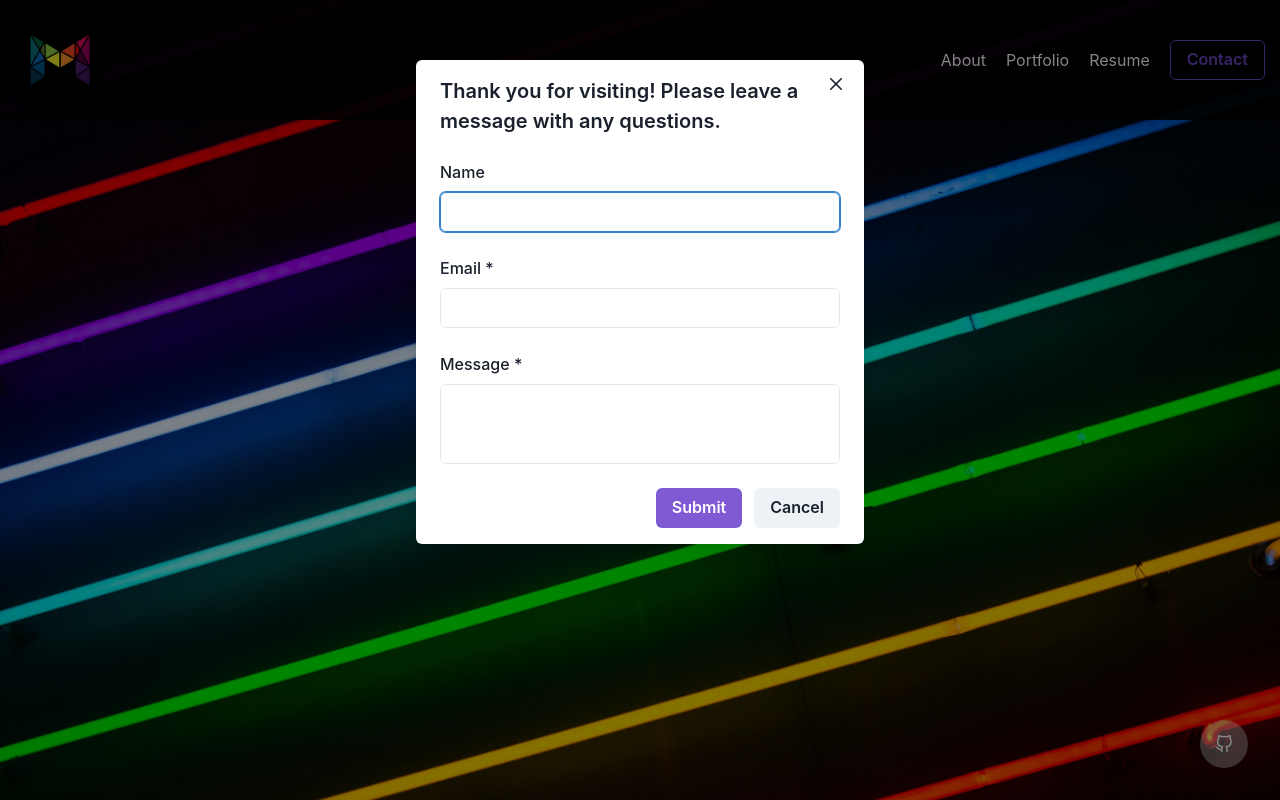
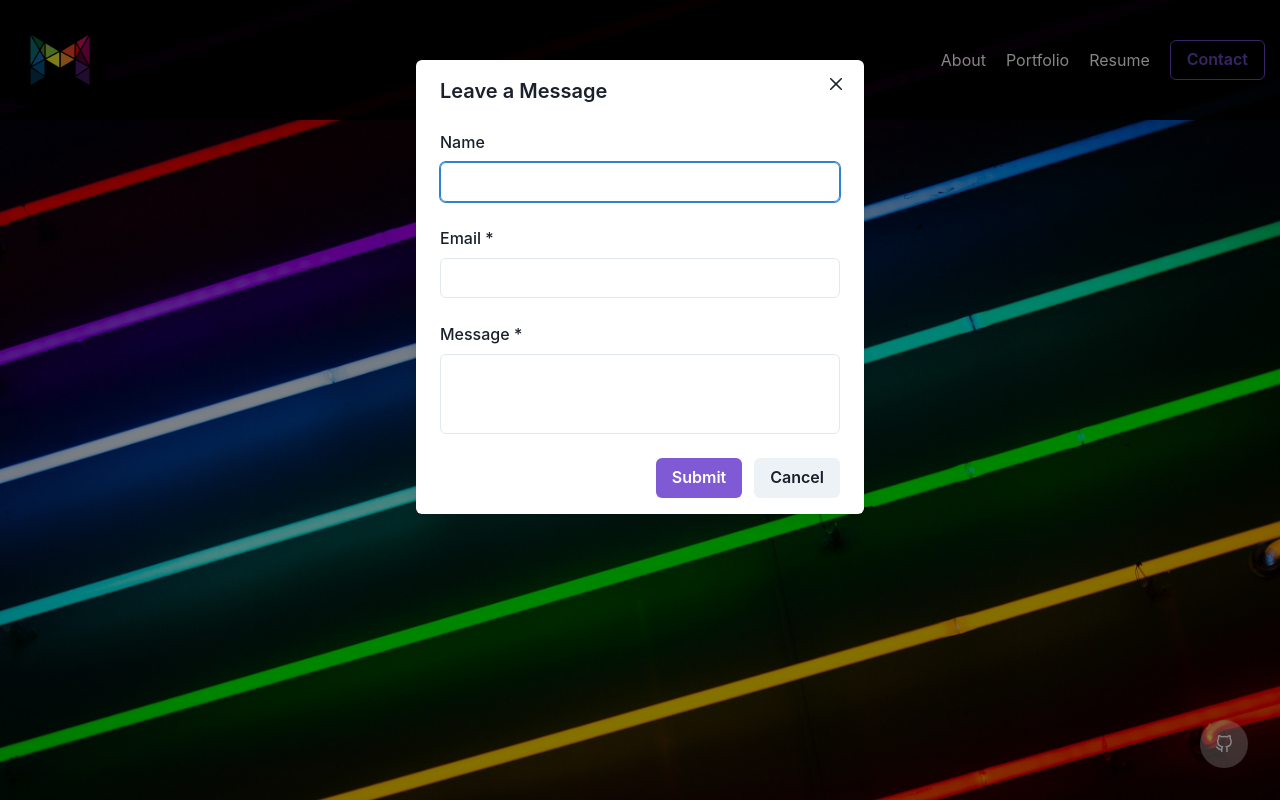
Before and after one commit to mimi5930/mike-miller-dev-port, a React (Create React App) app in the folder client/: page / in a window 1280 px wide. Both pictures are taken after a click on the button "Contact". Built offline with nearby package versions, Linux system fonts and the light colour scheme.

Commit message:
new modal title

```diff
--- a/client/src/components/Contact/index.js
+++ b/client/src/components/Contact/index.js
@@ -100,9 +100,7 @@ const Contact = ({ isOpen, onClose }) => {
     <Modal isOpen={isOpen} onClose={onClose} initialFocusRef={initialRef}>
       <ModalOverlay />
       <ModalContent>
-        <ModalHeader>
-          Thank you for visiting! Please leave a message with any questions.
-        </ModalHeader>
+        <ModalHeader>Leave a Message</ModalHeader>
         <ModalCloseButton />
         <ModalBody>
           <FormControl pb="6">
```
